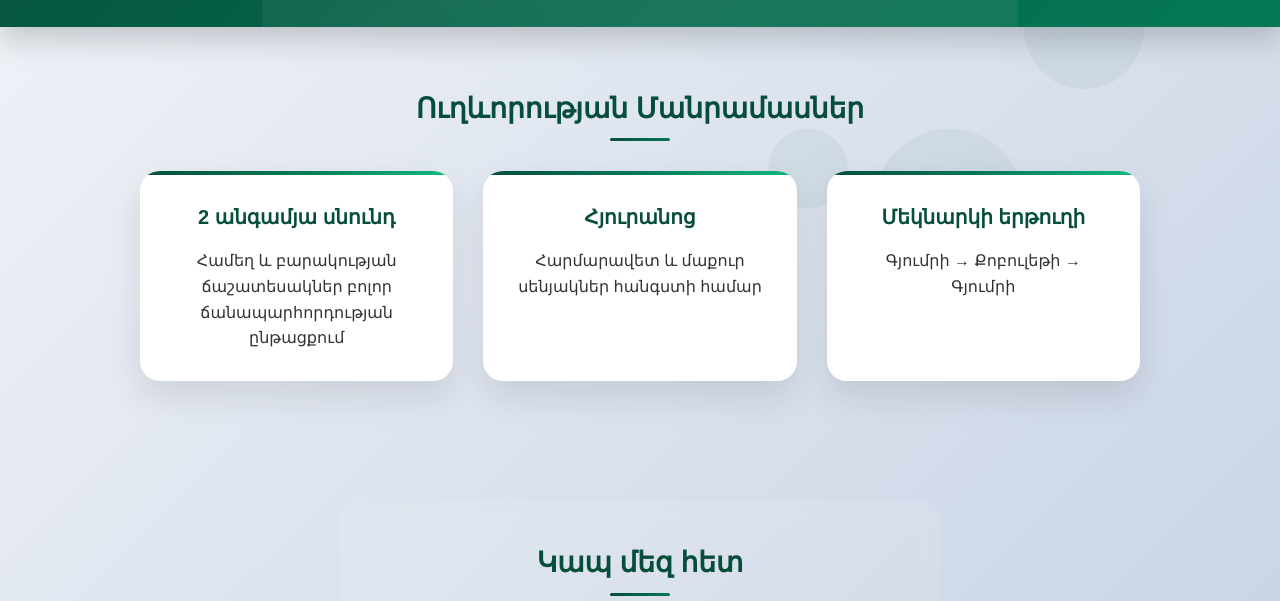
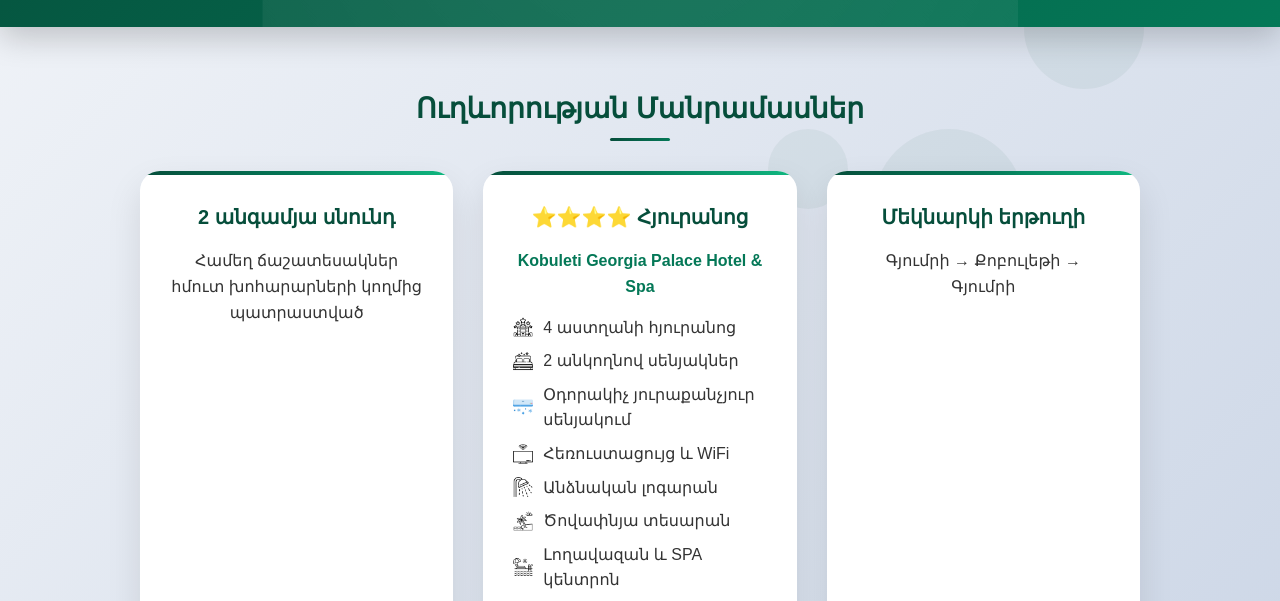
Before and after one commit to barekamits/tour-, a plain HTML site: page index.html in a window 1280 px wide. Shown: the part 351-952 px from the top of the page. Drawn offline with Linux system fonts and the light colour scheme.

Commit message:
Update index.html

```diff
--- a/index.html
+++ b/index.html
@@ -333,11 +333,46 @@
     <div class="schedule">
       <div class="card fade-in">
         <h3> 2 անգամյա սնունդ</h3>
-        <p>Համեղ և բարակության ճաշատեսակներ բոլոր ճանապարհորդության ընթացքում</p>
+        <p>Համեղ  ճաշատեսակներ հմուտ խոհարարների կողմից պատրաստված</p>
       </div>
       <div class="card fade-in">
-        <h3> Հյուրանոց</h3>
-        <p>Հարմարավետ և մաքուր սենյակներ հանգստի համար</p>
+        <h3>⭐⭐⭐⭐ Հյուրանոց</h3>
+        <div style="margin-bottom: 15px;">
+          <strong style="color: #047857; font-size: 16px;">Kobuleti Georgia Palace Hotel & Spa </strong>
+        </div>
+        <div style="text-align: left; margin-bottom: 10px;">
+          <p style="margin: 8px 0; display: flex; align-items: center;">
+            <img src="review.png" alt="հյուրանոց" style="width: 20px; height: 20px; margin-right: 10px; object-fit: contain;">
+            4 աստղանի հյուրանոց
+          </p>
+          <p style="margin: 8px 0; display: flex; align-items: center;">
+            <img src="bed.png" alt="անկողին" style="width: 20px; height: 20px; margin-right: 10px; object-fit: contain;">
+            2 անկողնով սենյակներ
+          </p>
+          <p style="margin: 8px 0; display: flex; align-items: center;">
+            <img src="air-conditioner.png" alt="օդորակիչ" style="width: 20px; height: 20px; margin-right: 10px; object-fit: contain;">
+            Օդորակիչ յուրաքանչյուր սենյակում
+          </p>
+          <p style="margin: 8px 0; display: flex; align-items: center;">
+            <img src="television.png" alt="հեռուստացույց" style="width: 20px; height: 20px; margin-right: 10px; object-fit: contain;">
+            Հեռուստացույց և WiFi
+          </p>
+          <p style="margin: 8px 0; display: flex; align-items: center;">
+            <img src="shower.png" alt="լոգարան" style="width: 20px; height: 20px; margin-right: 10px; object-fit: contain;">
+            Անձնական լոգարան
+          </p>
+          <p style="margin: 8px 0; display: flex; align-items: center;">
+            <img src="seaside.png" alt="ծովափ" style="width: 20px; height: 20px; margin-right: 10px; object-fit: contain;">
+            Ծովափնյա տեսարան
+          </p>
+          <p style="margin: 8px 0; display: flex; align-items: center;">
+            <img src="ooooooooooooooooooooooooooooooooooo.png" alt="լողավազան" style="width: 20px; height: 20px; margin-right: 10px; object-fit: contain;">
+            Լողավազան և SPA կենտրոն
+          </p>
+        </div>
+        <p style="margin-top: 15px; font-style: italic; color: #047857;">
+          Հարմարավետություն և բարձր որակի սպասարկում
+        </p>
       </div>
       <div class="card fade-in">
         <h3> Մեկնարկի երթուղի</h3>
```
